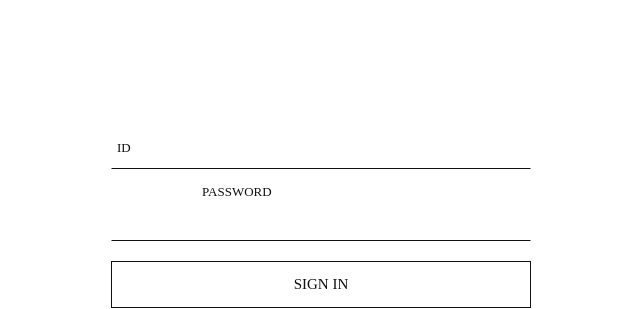
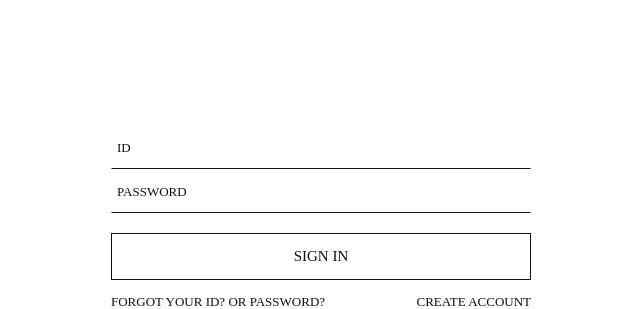
Before and after one commit to yongseongJang/Study_Web, a React app: page /login in a window 1280 px wide. Shown: the top 309 px of the page, without its empty margins (319-959 px from the left). Built offline with nearby package versions, Linux system fonts and the light colour scheme.

Commit message:
fix(client): remove empty info

```diff
--- a/src/client/components/Input.tsx
+++ b/src/client/components/Input.tsx
@@ -5,7 +5,7 @@ interface InputProps {
   id: string;
   type: any;
   value: string;
-  info: string | undefined;
+  info?: string;
   onChange: () => void;
 }
 
@@ -20,7 +20,11 @@ function Input(props: InputProps) {
           value={props.value}
           onChange={props.onChange}
         />
-        <span className="Input__Label__Info">{props.info}</span>
+        {props.info ? (
+          <span className="Input__Label__Info">{props.info}</span>
+        ) : (
+          ""
+        )}
       </label>
     </div>
   );
--- a/src/client/containers/SignUpForm.tsx
+++ b/src/client/containers/SignUpForm.tsx
@@ -52,7 +52,7 @@ function SignUpForm(props: SignUpProps) {
                   label={formElement.config.elementLabel}
                   type={formElement.config.inputType}
                   value={formElement.config.value}
-                  info={formElement.config.info ? formElement.config.info : ""}
+                  info={formElement.config.info}
                   onChange={props.onChange}
                 />
               </div>
```
